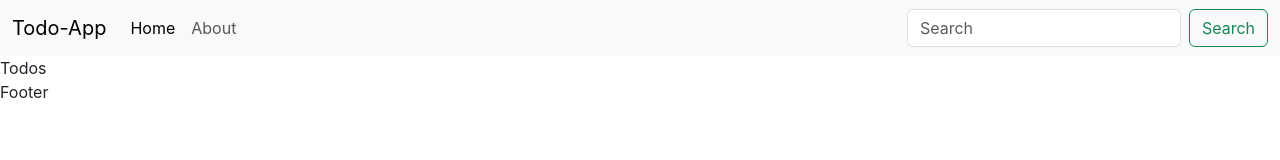
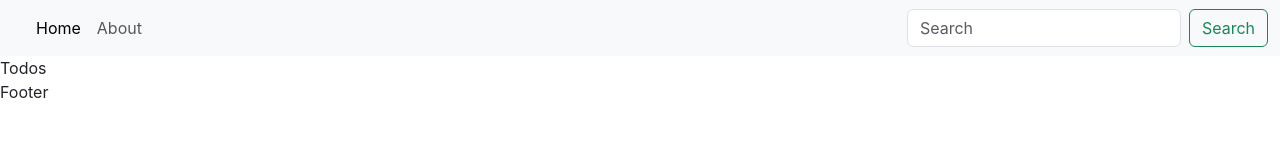
Before and after one commit to ahmadcs22/ToDo-list-using-ReactJS-and-Bootstrap-Begineer-Project, a React (Create React App) app in the folder todo-list/: page / in a window 1280 px wide. Shown: the top 160 px of the page. Built offline with nearby package versions, Linux system fonts and the light colour scheme.

Commit message:
used react arrow function with props

```diff
--- a/todo-list/src/MyComponents/Header.js
+++ b/todo-list/src/MyComponents/Header.js
@@ -1,11 +1,11 @@
 import React from 'react'
 
-export const Header = () => {
+export const Header = (props) => {
   return (
     <>
     <nav className="navbar navbar-expand-lg bg-body-tertiary">
     <div className="container-fluid">
-      <a className="navbar-brand" href="#">Todo-App</a>
+      <a className="navbar-brand" href="#">{props.title}</a>
       <button className="navbar-toggler" type="button" data-bs-toggle="collapse" data-bs-target="#navbarSupportedContent" aria-controls="navbarSupportedContent" aria-expanded="false" aria-label="Toggle navigation">
         <span className="navbar-toggler-icon"></span>
       </button>
```
